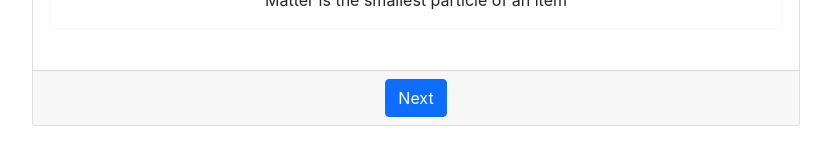
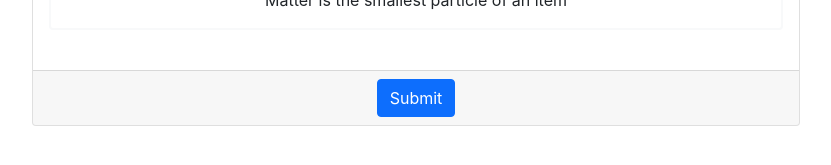
Before and after one commit to drscrolls/pulse-test-quiz, a React (Create React App) app: page / in a window 1280 px wide. Shown: the part 449-614 px from the top of the page, without its empty margins (224-1055 px from the left). Built offline with nearby package versions, Linux system fonts and the light colour scheme.

Commit message:
added border color on correct and wrong options

```diff
--- a/src/components/question/index.js
+++ b/src/components/question/index.js
@@ -10,12 +10,8 @@ export default function Question({ data, totalQuestions, goToNextQuestion, finis
 
     const [error, setError] = useState('');
     const [showError, setShowError] = useState(false);
+    const [isSubmitted, setIsSubmitted] = useState(false);
 
-
-
-    useEffect(() => {
-        // setIsQuestionShowing(isVisible);
-    }, [])
 
 
     const handleSelect = (val) => {
@@ -45,9 +41,19 @@ export default function Question({ data, totalQuestions, goToNextQuestion, finis
         }
     }
 
+    const showAnswer = () => {
+        setShowError(false);
+        if (!selectedAnswer) {
+            setError('Please select an answer');
+            setShowError(true);
+        } else {
+            setIsSubmitted(true);
+        }
+    }
+
     const OptionComponent = ({ text }) => {
         return (
-            <div className={"card border-2 mb-2 pointer " + (selectedAnswer == text ? "border-info" : "border-light")} onClick={() => handleSelect(text)}>
+            <div className={"card border-2 mb-2 pointer " + (isSubmitted ? (answer ==  text ? "border-green" : "border-danger") : selectedAnswer == text ? "border-info" : "border-light")} onClick={() => handleSelect(text)}>
                 <div className="card-body">
                     <p className="card-text">{text}</p>
                 </div>
@@ -69,11 +75,15 @@ export default function Question({ data, totalQuestions, goToNextQuestion, finis
                 </div>
                     <div className="card-footer mt-3">
                         {
-                            qid < totalQuestions ?
-                                <button type="button" className="btn btn-primary" onClick={() => handleNextQuestion()}>Next</button>
+                            isSubmitted ?
+                                qid < totalQuestions ?
+                                    <button type="button" className="btn btn-primary" onClick={() => handleNextQuestion()}>Next</button>
+                                    :
+                                    <button type="button" className="btn btn-primary" onClick={() => handleFinish()}>Finish</button>
                                 :
-                                <button type="button" className="btn btn-primary" onClick={() => handleFinish()}>Finish</button>
+                            <button type="button" className="btn btn-primary" onClick={() => showAnswer()}>Submit</button>
                         }
+
                     </div>
                 </>
             }
--- a/src/components/question/style.css
+++ b/src/components/question/style.css
@@ -1,3 +1,6 @@
 .pointer {
     cursor: pointer !important;
 }
+.border-green {
+    border-color: #1cb907!important;
+}
--- a/src/pages/quiz/index.js
+++ b/src/pages/quiz/index.js
@@ -100,7 +100,7 @@ export default function Quiz() {
                                 <h3>No questions found</h3>
                             </>
                         :
-                        <div className='card'>
+                        <div className='card' style={{ width: "80%" }}>
                             <div className='card-body'>
                                 <h2>Finished</h2>
                                 <p>Your score is <b>{score}</b></p>
```
